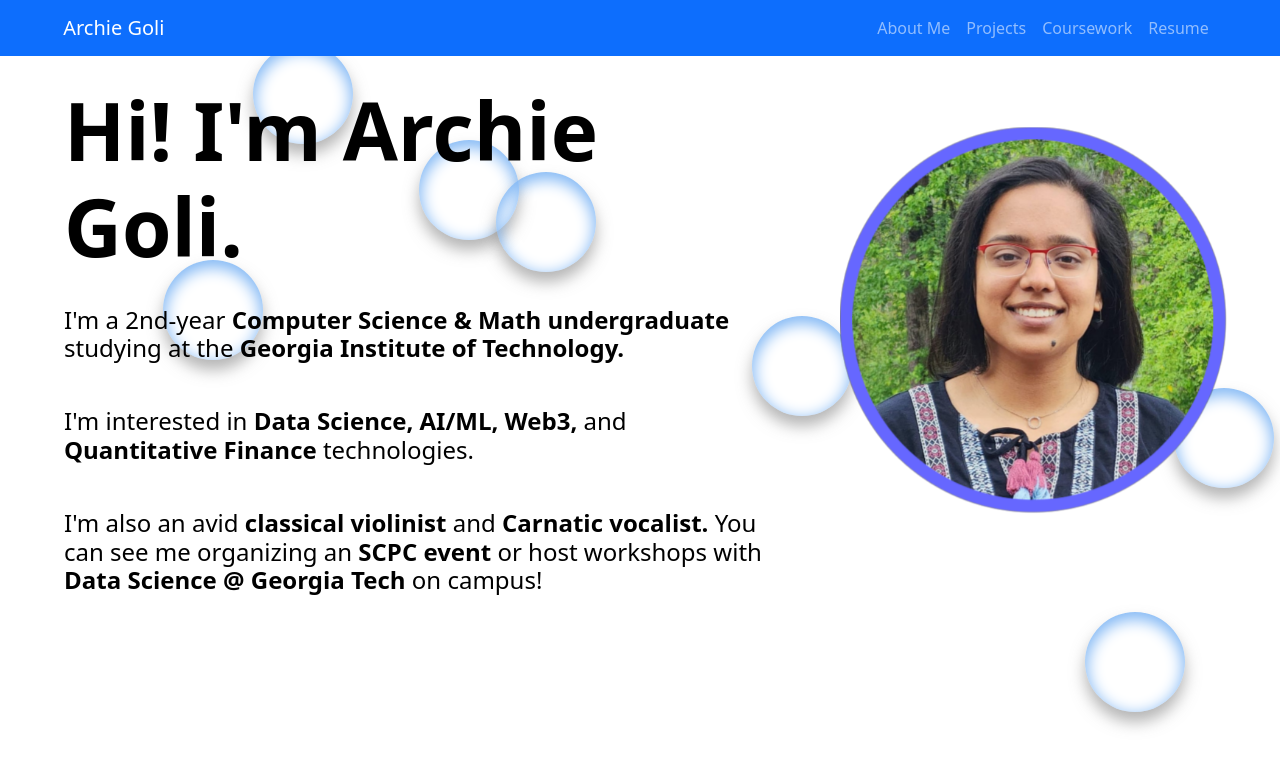
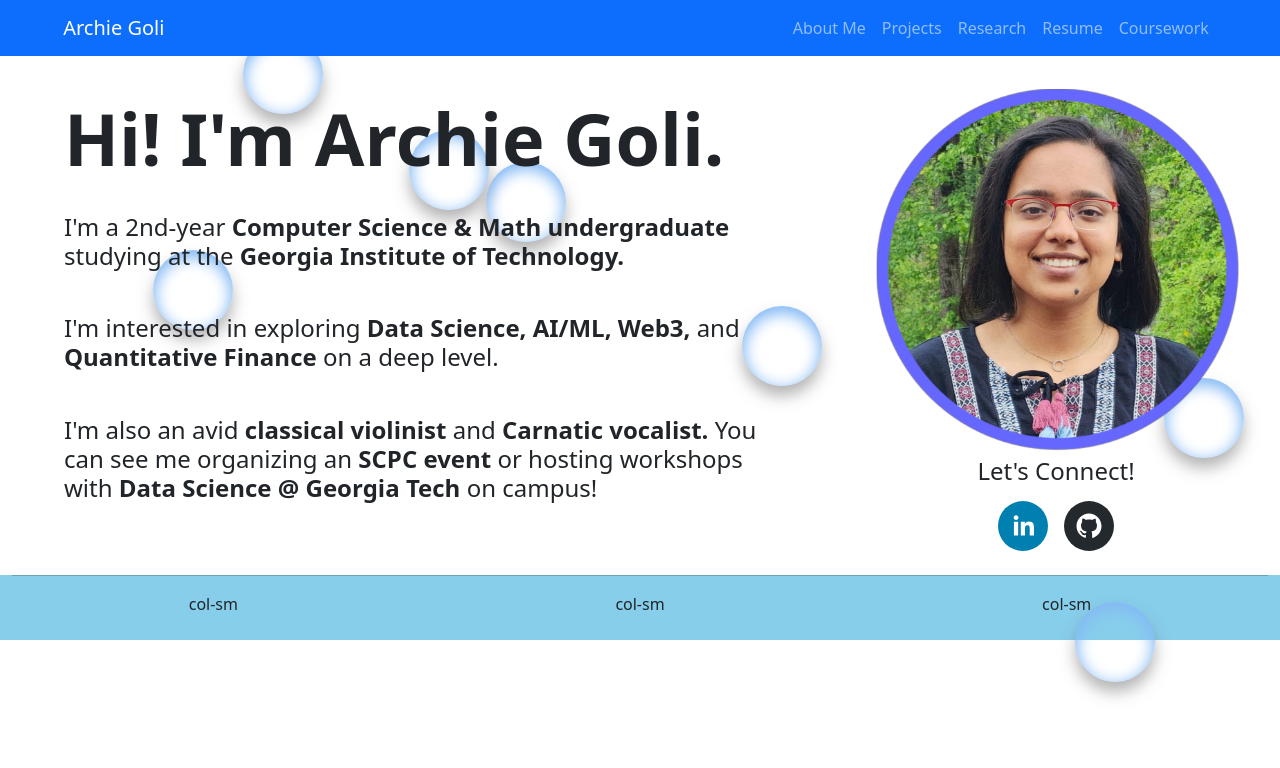
Before and after one commit to archishmagoli/portfolio, a Next.js app: page / in a window 1280 px wide. Shown: the top 768 px of the page. Built offline with nearby package versions, Linux system fonts and the light colour scheme.

Commit message:
projects, footer (WIP)

```diff
--- /dev/null
+++ b/src/app/components/about.js
@@ -0,0 +1,58 @@
+"use client";
+import React, {useState, useRef, useEffect} from 'react';
+import Image from 'react-bootstrap/Image';
+import './app.css';
+import { SocialIcon } from 'react-social-icons';
+
+export default function Header() {
+  const [isVisible, setVisible] = useState(false);
+
+  const domRef = useRef();
+
+  useEffect(() => {
+    const observer = new IntersectionObserver(entries => {
+      entries.forEach(entry => entry.isIntersecting && setVisible(true));
+    });
+
+    observer.observe(domRef.current);
+
+    return () => observer.unobserve(domRef.current);
+  }, []);
+
+  return (
+    <>
+      <div id="overarching_container" ref={ domRef } className={ `fade-in-section ${ isVisible ? 'is-visible' : '' }` }>
+          <div id="bubble-wrap">
+              <div className="bubble x1"></div>
+              <div className="bubble x2"></div>
+              <div className="bubble x3"></div>
+              <div className="bubble x4"></div>
+              <div className="bubble x5"></div>
+              <div className="bubble x6"></div>
+              <div className="bubble x7"></div>
+              <div className="bubble x8"></div>
+          </div>
+          <div id="container">
+              <h1 className="title_heading title-text">Hi! I&#39;m <b>Archie Goli.</b></h1>
+              <br></br>
+              <div className="title_description title-text">
+                  <h4>I&#39;m a 2nd-year <b>Computer Science & Math undergraduate</b> studying at the <b>Georgia Institute of Technology.</b></h4>
+                  <br></br>
+                  <h4>I&#39;m interested in exploring <b>Data Science, AI/ML, Web3,</b> and <b>Quantitative Finance</b> on a deep level.</h4>
+                  <br></br>
+                  <h4>I&#39;m also an avid <b>classical violinist</b> and <b>Carnatic vocalist.</b> You can see me organizing an <b>SCPC event</b> or hosting workshops with <b>Data Science @ Georgia Tech</b> on campus!</h4>
+                  <br></br>
+              </div>
+          </div>
+          <div id="container-2">
+              <Image className="profile-image" src="images/profile-pic.png" alt="profile-pic" id="profile-pic" />
+              <h4>Let's Connect!</h4>
+              <div className='social-icons'>
+                <SocialIcon className="social-icon" url="https://www.linkedin.com/in/archishma-goli/" />
+                <SocialIcon className="social-icon" url="https://github.com/archishmagoli" />
+              </div>
+          </div>
+      </div>
+    </>
+  )
+}
--- a/src/app/components/app.css
+++ b/src/app/components/app.css
@@ -1,3 +1,5 @@
+.navbar { margin : 0 !important; }
+
 .brand-link {
     margin-left: 4cqw;
 }
@@ -6,13 +8,16 @@
     margin-right: 4cqw;
 }
 
-.title-breaks {
-    line-height: 0.25em;
+.footer {
+    background-color: skyblue;
+    width: 100%;
+    vertical-align: middle;
+    text-align: center;
 }
 
 .fade-in-section {
     opacity: 0;
-    transform: translateY(20vh);
+    transform: translateY(5vh);
     visibility: hidden;
     transition: opacity 0.2s ease-out, transform 0.6s ease-out;
     will-change: opacity, visibility;
@@ -45,28 +50,52 @@
     width: 35vw;
     align-items: center;
     justify-content: center;
-    margin-top: 3cqw;
+    text-align: center;
+}
+
+#projects-container {
+    height: 50%;
+    display: inline-block;
+    width: 100%;
+    margin: auto;
+    overflow: auto;
 }
 
 .profile-image {
-    height: 400px;
-    width: 400px;
+    height: 375px;
+    width: 375px;
     align-items: center;
-    margin-right: 2cqw;
+}
+
+.general-text {
+    margin-top: 2cqw;
+    text-align: center;
+    color: #000000;
+}
+
+.heading {
+    font-size: 4.5em;
+    font-weight: 600;
+}
+
+.description {
+    font-size: 1.5em;
+    font-weight: 500;
+}
+
+.title_text {
+    color: #000000;
+    text-align: left;
 }
 
 .title_heading {
-    font-size: 5em;
-    text-align: left;
+    font-size: 4.5em;
     font-weight: 600;
-    color: #000000;
 }
 
 .title_description {
     font-size: 1.5em;
     font-weight: 500;
-    color: #000000;
-    text-align: left;
 }
 
 @keyframes bubblesAnimation {
@@ -147,9 +176,9 @@
     -moz-box-shadow: 0 20px 30px 0 rgba(107, 107, 107, 0.5), inset 0px 10px 30px 5px rgb(255, 255, 255, 1);
     box-shadow: 0 20px 30px 0 rgba(107, 107, 107, 0.5), inset 0px 10px 30px 5px rgb(132, 185, 245);
 
-    height: 200px;
+    height: 10rem;
     position: absolute;
-    width: 200px;
+    width: 10rem;
 }
 
 #bubble-wrap {
@@ -160,3 +189,11 @@
     top: 0;
     z-index: -1;
 }
+
+.socials {
+    display: flex;
+}
+
+.social-icon {
+    margin: 0.5em;
+}
--- /dev/null
+++ b/src/app/components/footer.js
@@ -0,0 +1,23 @@
+"use client";
+import React from "react";
+import Container from 'react-bootstrap/Container';
+
+export default function Footer() {
+    return (
+        <>
+            <div>
+                <Container fluid className="footer">
+                    <hr />
+                    <div class="row">
+                        <div class="col-sm">col-sm</div>
+                        <div class="col-sm">col-sm</div>
+                        <div class="col-sm">col-sm</div>
+                    </div>
+                    <br></br>
+                </Container>
+            </div>
+
+        </>
+
+    );
+}
--- a/src/app/components/header.js
+++ /dev/null
@@ -1,52 +0,0 @@
-"use client";
-import React, {useState, useRef, useEffect} from 'react';
-import Image from 'react-bootstrap/Image';
-import './app.css';
-
-export default function FadeInSection() {
-  const [isVisible, setVisible] = useState(false);
-
-  const domRef = useRef();
-
-  useEffect(() => {
-    const observer = new IntersectionObserver(entries => {
-      entries.forEach(entry => entry.isIntersecting && setVisible(true));
-    });
-
-    observer.observe(domRef.current);
-
-    return () => observer.unobserve(domRef.current);
-  }, []);
-
-  return (
-    <>
-        <div id="overarching_container" ref={ domRef } className={ `fade-in-section ${ isVisible ? 'is-visible' : '' }` }>
-            <div id="bubble-wrap">
-                <div className="bubble x1"></div>
-                <div className="bubble x2"></div>
-                <div className="bubble x3"></div>
-                <div className="bubble x4"></div>
-                <div className="bubble x5"></div>
-                <div className="bubble x6"></div>
-                <div className="bubble x7"></div>
-                <div className="bubble x8"></div>
-            </div>
-            <div id="container">
-                <h1 className="title_heading">Hi! I&#39;m <b>Archie Goli.</b></h1>
-                <br></br>
-                <div className="title_description">
-                    <h4>I&#39;m a 2nd-year <b>Computer Science & Math undergraduate</b> studying at the <b>Georgia Institute of Technology.</b></h4>
-                    <br className="title-breaks"></br>
-                    <h4>I&#39;m interested in <b>Data Science, AI/ML, Web3,</b> and <b>Quantitative Finance</b> technologies.</h4>
-                    <br className="title-breaks"></br>
-                    <h4>I&#39;m also an avid <b>classical violinist</b> and <b>Carnatic vocalist.</b> You can see me organizing an <b>SCPC event</b> or host workshops with <b>Data Science @ Georgia Tech</b> on campus!</h4>
-                    <br className="title-breaks"></br>
-                </div>
-            </div>
-            <div id="container-2">
-                <Image className="profile-image" src="images/profile-pic.png" alt="profile-pic" id="profile-pic" />
-            </div>
-        </div>
-    </>
-  )
-}
--- a/src/app/components/navbar.js
+++ b/src/app/components/navbar.js
@@ -8,16 +8,17 @@
 function Nav_bar() {
   return (
     <>
-      <Navbar bg="primary" data-bs-theme="dark" sticky="top" expand="lg">
+      <Navbar className="navbar" bg="primary" data-bs-theme="dark" sticky="top" expand="lg">
         <Container fluid>
-        <Navbar.Brand className="brand-link" href="#">Archie Goli</Navbar.Brand>
+          <Navbar.Brand className="brand-link">Archie Goli</Navbar.Brand>
           <Navbar.Toggle aria-controls="responsive-navbar-nav" />
           <Navbar.Collapse id="responsive-navbar-nav" className="justify-content-end">
-          <Nav>
-            <Nav.Link href="#action1">About Me</Nav.Link>
-            <Nav.Link href="#action2">Projects</Nav.Link>
-            <Nav.Link href="#action2">Coursework</Nav.Link>
-            <Nav.Link className="last-link" href="#action3">Resume</Nav.Link>
+            <Nav className="nav">
+              <Nav.Link href="/">About Me</Nav.Link>
+              <Nav.Link href="/projects">Projects</Nav.Link>
+              <Nav.Link href="#action2">Research</Nav.Link>
+              <Nav.Link href="#action2">Resume</Nav.Link>
+              <Nav.Link className="last-link" href="#action3">Coursework</Nav.Link>
             </Nav>
           </Navbar.Collapse>
         </Container>
@@ -26,7 +27,4 @@
   );
 }
 
-
-
-
 export default Nav_bar;
--- a/src/app/page.js
+++ b/src/app/page.js
@@ -1,12 +1,14 @@
 import 'bootstrap/dist/css/bootstrap.css';
 import Nav_bar from "./components/navbar";
-import Fader from "./components/header";
+import Header from "./components/about";
+import Footer from "./components/footer";
 
 export default function Home() {
   return (
     <>
       <Nav_bar />
-      <Fader />
+      <Header />
+      <Footer />
     </>
   );
 }
```
Also changed, not shown: src/app/projects/overview.js (added, +27 -0 lines), src/app/projects/page.js (added, +13 -0 lines), src/app/globals.css (deleted). Lines whose indentation alone changed are shown as unchanged.
